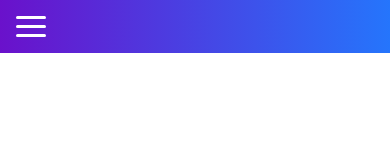
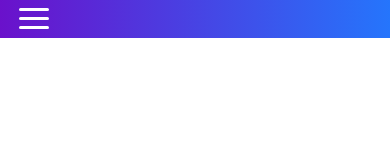
Before and after one commit to Ash310u/Boilerplate-Codes, a plain HTML site: page navBar/index.html in a window 390 px wide. Drawn offline with Linux system fonts and the light colour scheme.

Commit message:
some new changes in mobile version by gpt 4

```diff
--- a/navBar/index.html
+++ b/navBar/index.html
@@ -9,7 +9,7 @@
 </head>
 <body>
   <nav class="navbar">
-    <a href="#" class="toggle-button">
+    <a href="#" class="toggle-button" id="hamBurger">
       <span class="bar"></span>
       <span class="bar"></span>
       <span class="bar"></span>
--- a/navBar/styles.css
+++ b/navBar/styles.css
@@ -8,7 +8,7 @@ body {
   justify-content: space-between;
   align-items: center;
   background-image: linear-gradient(to right, #6a11cb, #2575fc);
-  padding :1rem;
+  padding: 1rem;
 }
 
 .toggle-button {
@@ -45,12 +45,22 @@ body {
 }
 
 @media (max-width: 768px) {
+  .navbar {
+    display: flex;
+    flex-direction: row;
+    padding: 1.2rem;
+  }
+  #hamBurger{
+    position: absolute;
+    top: .5rem;
+  }
+
   .nav-links {
     display: none;
     width: 100%;
     flex-direction: column;
     align-items: center;
-    margin-top: 1rem;
+    margin: 1rem;
   }
 
   .nav-links li {
```
